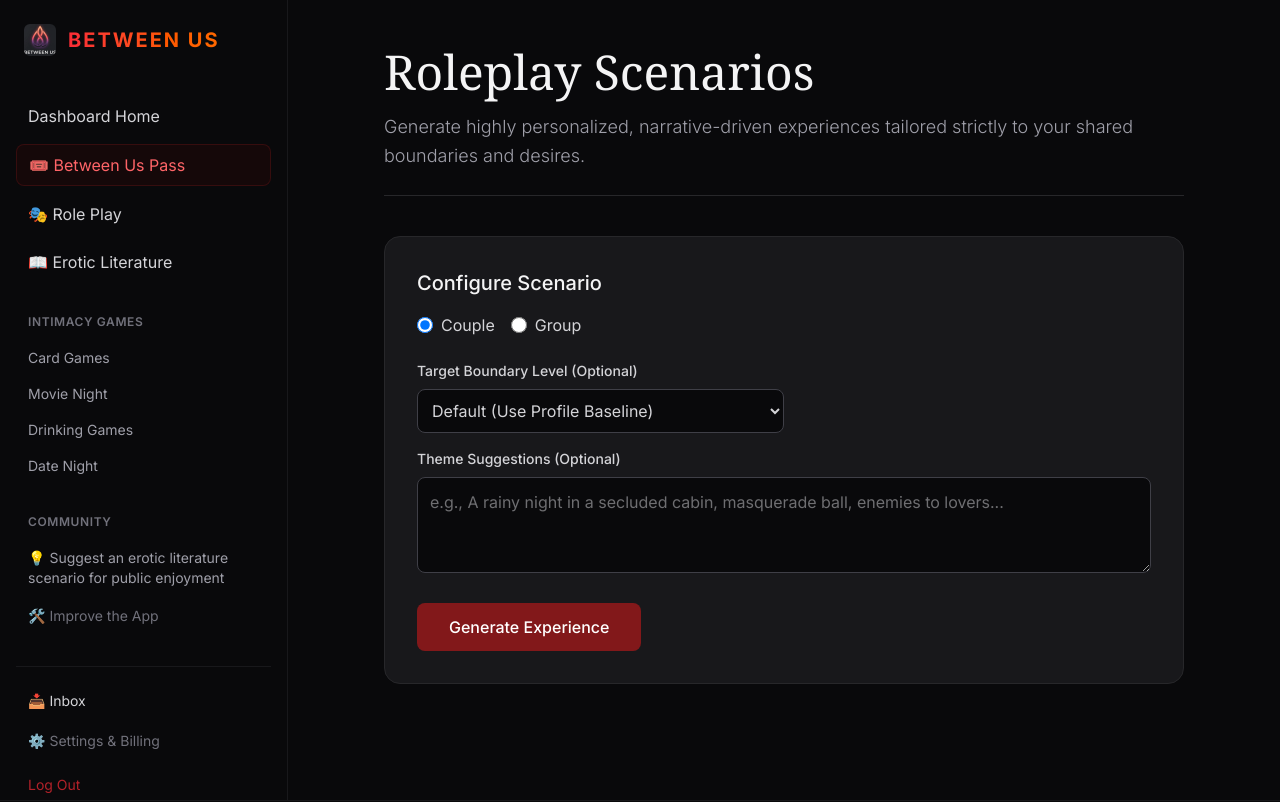
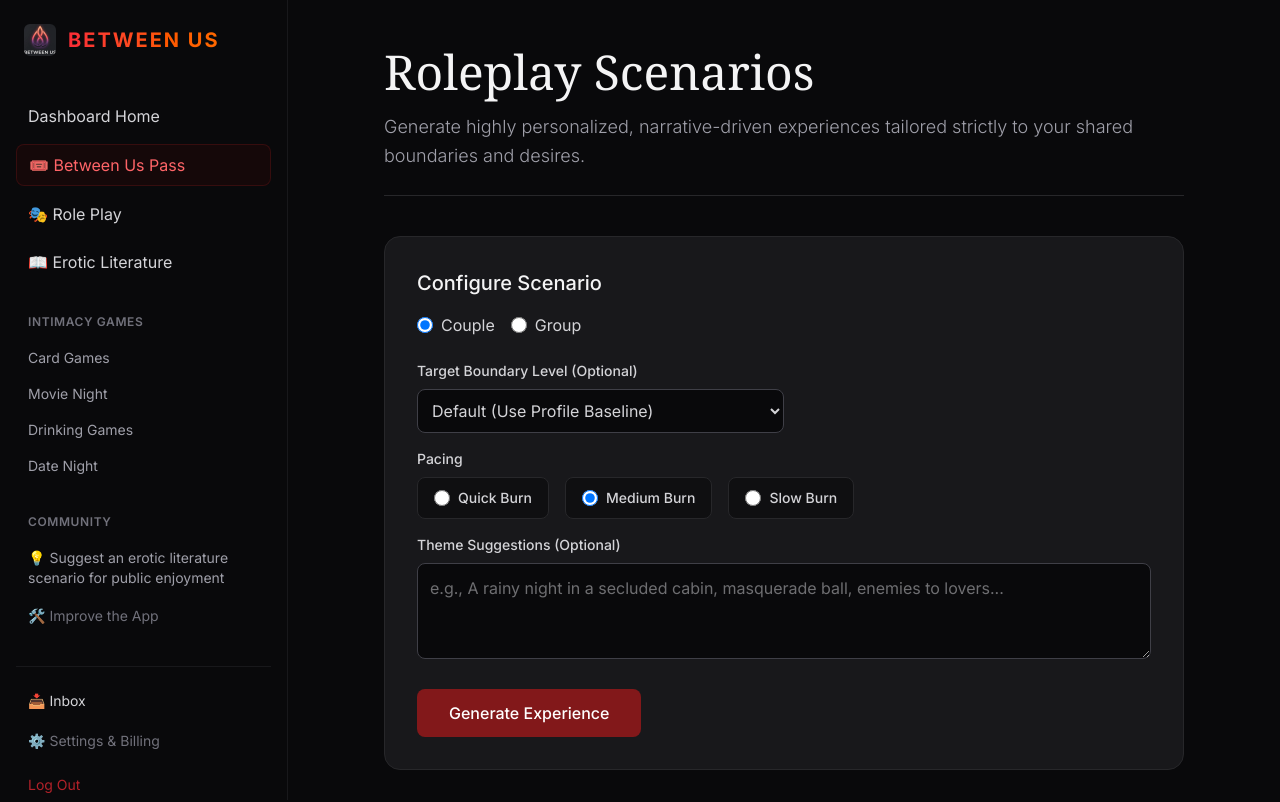
Before and after one commit to jdavis641/between-us, a Next.js app: page /dashboard/roleplay in a window 1280 px wide. Shown: the top 802 px of the page. Built offline with nearby package versions, Linux system fonts and the light colour scheme; no server answers.

Commit message:
[Feature] Restore pacing controls and wire burn levels into AI prompt

```diff
--- a/app/api/generate/content/route.ts
+++ b/app/api/generate/content/route.ts
@@ -99,14 +99,14 @@ CRITICAL DIRECTIVE: The theme suggestion above is explicitly tagged as the absol
 You are continuing an ongoing narrative. Continue the narrative seamlessly from the provided text. Read the previous content and write the next subsequent chapters or scenes. Do not summarize or repeat the existing text. Match the exact tone, pacing, and explicit vocabulary established in the previous text.\n\n`;
   }
 
-  const currentPacing = pacing || 'Slow Burn';
+  const currentPacing = pacing || 'Medium Burn';
   let pacingRule = '';
   if (currentPacing === 'Quick Burn') {
     pacingRule = 'Get to the explicit climax quickly within the allotted word count.';
-  } else if (currentPacing === 'Medium Burn') {
+  } else if (currentPacing === 'Slow Burn') {
+    pacingRule = 'Spend the maximum amount of time building desire and intensity. Include multiple examples of almost-there intimacy before shifting to another chapter without fulfillment. Eventually culminate in an intense and explicit release to ensure the reader is left satisfied.';
+  } else {
     pacingRule = 'Spend more time building desire and intensity with literary detail, steadily building into the climax and orgasms of the participants.';
-  } else {
-    pacingRule = 'Spend the maximum amount of time building desire and intensity. Include multiple examples of almost-there intimacy before shifting to another chapter without fulfillment. Eventually culminate in an intense and explicit release to ensure the reader is left satisfied.';
   }
 
   if (contentType === 'literature') {
@@ -539,14 +539,14 @@ export async function POST(req: Request) {
       theme
     });
 
-    const currentPacing = pacing || 'Slow Burn';
+    const currentPacing = pacing || 'Medium Burn';
     let pacingRule = '';
     if (currentPacing === 'Quick Burn') {
       pacingRule = 'Get to the explicit climax quickly within the allotted word count.';
-    } else if (currentPacing === 'Medium Burn') {
+    } else if (currentPacing === 'Slow Burn') {
+      pacingRule = 'Spend the maximum amount of time building desire and intensity. Include multiple examples of almost-there intimacy before shifting to another chapter without fulfillment. Eventually culminate in an intense and explicit release to ensure the reader is left satisfied.';
+    } else {
       pacingRule = 'Spend more time building desire and intensity with literary detail, steadily building into the climax and orgasms of the participants.';
-    } else {
-      pacingRule = 'Spend the maximum amount of time building desire and intensity. Include multiple examples of almost-there intimacy before shifting to another chapter without fulfillment. Eventually culminate in an intense and explicit release to ensure the reader is left satisfied.';
     }
 
     let userPrompt = (theme && typeof theme === 'string' && theme.trim().length > 0)
@@ -562,6 +562,8 @@ export async function POST(req: Request) {
         ? (typeof activeTrope === 'object' ? `Trope: ${activeTrope.trope || ''} - ${activeTrope.title || ''}. Premise: ${activeTrope.premise || ''}` : `Trope: ${activeTrope}`)
         : '';
       userPrompt = `Write the story according to: Pacing: ${currentPacing} (${pacingRule}). Length: ${storyLength || 'Short Story'}.${tropeDetails ? ` ${tropeDetails}.` : ''} ${userPrompt}`;
+    } else if (contentType === 'roleplay') {
+      userPrompt = `Write the scenario according to: Pacing: ${currentPacing} (${pacingRule}). ${userPrompt}`;
     }
 
     if (previousContent && typeof previousContent === 'string' && previousContent.trim().length > 0) {
--- a/app/api/generate/preview/route.ts
+++ b/app/api/generate/preview/route.ts
@@ -9,7 +9,7 @@ export async function POST(req: Request) {
   try {
     const body = await req.json();
     const {
-      pacing = "Slow Burn",
+      pacing = "Medium Burn",
       storyLength = "Short Story",
       targetBoundary,
       theme
--- a/app/dashboard/literature/LiteratureClient.tsx
+++ b/app/dashboard/literature/LiteratureClient.tsx
@@ -75,6 +75,7 @@ export function extractStreamingMarkdown(raw: string): { title?: string; body: s
 export default function LiteratureClient() {
   const [theme, setTheme] = useState("");
   const [targetBoundary, setTargetBoundary] = useState("");
+  const [pacing, setPacing] = useState("Medium Burn");
   const [previews, setPreviews] = useState<StoryPreview[] | null>(null);
   const [activeTrope, setActiveTrope] = useState<StoryPreview | null>(null);
   const [previewLoading, setPreviewLoading] = useState(false);
@@ -131,6 +132,7 @@ export default function LiteratureClient() {
           targetBoundary: targetBoundary,
           previousContent: currentStoryText,
           existingStory: currentStoryText,
+          pacing: pacing,
           activeTrope: activeTrope
         })
       }).catch((fetchErr) => {
@@ -302,7 +304,8 @@ export default function LiteratureClient() {
         cache: "no-store",
         body: JSON.stringify({
           targetBoundary,
-          theme
+          theme,
+          pacing
         })
       });
 
@@ -372,6 +375,7 @@ export default function LiteratureClient() {
           hasScripts: false,
           theme: theme,
           targetBoundary: targetBoundary,
+          pacing: pacing,
           activeTrope: activeTrope
         })
       }).catch((fetchErr) => {
@@ -520,6 +524,26 @@ export default function LiteratureClient() {
                 <option value="Intense">Intense (High Stakes & Passionate)</option>
                 <option value="Extreme">Extreme (Boundary Pushing)</option>
               </select>
+            </div>
+
+            {/* Pacing Radio Button Group */}
+            <div>
+              <label className="block text-sm font-medium text-zinc-300 mb-2">Pacing</label>
+              <div className="flex flex-wrap gap-4">
+                {["Quick Burn", "Medium Burn", "Slow Burn"].map((pace) => (
+                  <label key={pace} className="flex items-center gap-2 cursor-pointer bg-zinc-950/60 border border-zinc-800 hover:border-zinc-700 rounded-lg px-4 py-2.5 transition-colors">
+                    <input
+                      type="radio"
+                      name="pacing"
+                      value={pace}
+                      checked={pacing === pace}
+                      onChange={(e) => setPacing(e.target.value)}
+                      className="w-4 h-4 text-red-600 bg-zinc-950 border-zinc-700 focus:ring-red-600"
+                    />
+                    <span className="text-sm text-zinc-300 font-medium">{pace}</span>
+                  </label>
+                ))}
+              </div>
             </div>
 
             <div>
@@ -745,6 +769,8 @@ export default function LiteratureClient() {
               <span className="text-xs uppercase tracking-wider font-semibold px-2.5 py-0.5 rounded-full bg-red-950/60 text-red-200 border border-red-800">
                 {activeTrope.trope}
               </span>
+              <span className="text-xs text-zinc-500">•</span>
+              <span className="text-xs text-zinc-400">{pacing}</span>
             </div>
           )}
 
--- a/app/dashboard/roleplay/RolePlayClient.tsx
+++ b/app/dashboard/roleplay/RolePlayClient.tsx
@@ -77,6 +77,7 @@ export default function RolePlayClient() {
   const [playMode, setPlayMode] = useState(initialMode);
   const [theme, setTheme] = useState("");
   const [targetBoundary, setTargetBoundary] = useState("");
+  const [pacing, setPacing] = useState("Medium Burn");
   const [activeMode, setActiveMode] = useState<ReaderMode>("partner-a");
   const [scenario, setScenario] = useState<ScenarioPayload | null>(null);
   const [loading, setLoading] = useState(false);
@@ -126,7 +127,8 @@ export default function RolePlayClient() {
           theme: theme,
           targetBoundary: targetBoundary,
           previousContent: currentStoryText,
-          existingStory: currentStoryText
+          existingStory: currentStoryText,
+          pacing: pacing
         })
       }).catch((fetchErr) => {
         console.error("Continuation fetch error:", fetchErr);
@@ -281,7 +283,8 @@ export default function RolePlayClient() {
           playMode: playMode,
           hasScripts: true,
           theme: theme,
-          targetBoundary: targetBoundary
+          targetBoundary: targetBoundary,
+          pacing: pacing
         })
       }).catch((fetchErr) => {
         console.error("Generate fetch error:", fetchErr);
@@ -448,6 +451,26 @@ export default function RolePlayClient() {
                 <option value="Intense">Intense (High Stakes & Passionate)</option>
                 <option value="Extreme">Extreme (Boundary Pushing)</option>
               </select>
+            </div>
+
+            {/* Pacing Radio Button Group */}
+            <div>
+              <label className="block text-sm font-medium text-zinc-300 mb-2">Pacing</label>
+              <div className="flex flex-wrap gap-4">
+                {["Quick Burn", "Medium Burn", "Slow Burn"].map((pace) => (
+                  <label key={pace} className="flex items-center gap-2 cursor-pointer bg-zinc-950/60 border border-zinc-800 hover:border-zinc-700 rounded-lg px-4 py-2.5 transition-colors">
+                    <input
+                      type="radio"
+                      name="pacing"
+                      value={pace}
+                      checked={pacing === pace}
+                      onChange={(e) => setPacing(e.target.value)}
+                      className="w-4 h-4 text-red-600 bg-zinc-950 border-zinc-700 focus:ring-red-600"
+                    />
+                    <span className="text-sm text-zinc-300 font-medium">{pace}</span>
+                  </label>
+                ))}
+              </div>
             </div>
 
             <div>
```
